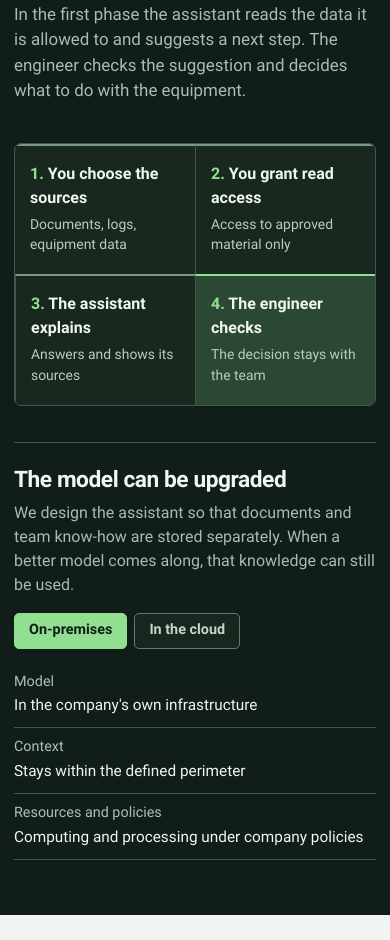
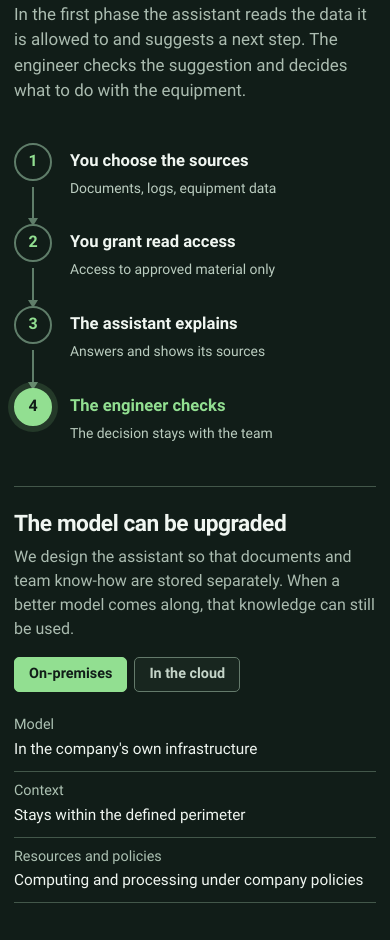
Before and after one commit to RuslanLomaka/sig-web-presentation, a plain HTML site: page dist/index.html in a window 390 px wide. Shown: the part 6593-7533 px from the top of the page. Drawn offline with Linux system fonts and the light colour scheme.

Commit message:
Show the "You decide" steps as a process flow, not as cards
The four steps looked like clickable cards (the highlighted last one
read as a selected tab) but are not interactive. They are now numbered
circles joined by arrows, without card borders, fills or hover states;
the final step, where the engineer decides, has a solid lime circle.
On phones the flow becomes a vertical timeline with downward arrows.

Also preload the headline's display font so it appears with the first
paint. styles.css version bumped to v=10.

Co-Authored-By: Claude Opus 5.5 <noreply@anthropic.com>

```diff
--- a/dist/index.html
+++ b/dist/index.html
@@ -32,9 +32,10 @@
   <meta name="twitter:card" content="summary_large_image">
   <link rel="preload" href="assets/Roboto-Regular.woff2" as="font" type="font/woff2" crossorigin>
   <link rel="preload" href="assets/Roboto-Bold.woff2" as="font" type="font/woff2" crossorigin>
+  <link rel="preload" href="assets/Rubik-BoldItalic.woff2" as="font" type="font/woff2" crossorigin>
   <link rel="preload" href="assets/production-line.webp" as="image" fetchpriority="high">
   <script type="application/ld+json">{"@context":"https://schema.org","@type":"SoftwareApplication","name":"Sintelligence","applicationCategory":"BusinessApplication","description":"Industrial AI assistant that finds resource losses, explains downtime and keeps a team's know-how, with sources for every answer.","url":"https://sintelligence.sig-automation.de/","inLanguage":["de","en","uk"],"publisher":{"@type":"Organization","name":"Smart Industry Group GmbH","url":"https://sig-automation.com/"}}</script>
-  <link rel="stylesheet" href="styles.css?v=9">
+  <link rel="stylesheet" href="styles.css?v=10">
   <script src="i18n.js?v=9"></script>
   <script src="demo.js?v=9" defer></script>
 </head>
--- a/dist/styles.css
+++ b/dist/styles.css
@@ -386,15 +386,23 @@ h3 { font-size: 1.42rem; line-height: 1.23; letter-spacing: -.02em; }
 .control-section { background: var(--ink); color: #f0f6f1; }
 .control-section .section-intro > p { color: var(--dark-muted); }
 .control-flow, .pilot-steps { display: grid; grid-template-columns: repeat(4, 1fr); list-style: none; padding: 0; margin: 0; }
-.control-flow { border: 1px solid #43574a; border-radius: 7px; overflow: hidden; background: #18281f; margin-bottom: 36px; }
-.control-flow li { border-top: 2px solid #789982; padding: 17px 15px; }
-.control-flow li + li { border-left: 1px solid #43574a; }
-.control-flow li:last-child { background: #2b4835; border-top-color: var(--lime); }
-.control-flow span { display: block; font-weight: 700; }
-.control-flow { counter-reset: step; }
-.control-flow li { counter-increment: step; }
-.control-flow span::before { content: counter(step) ". "; color: var(--lime); }
 .control-flow small { color: #bbcdc0; display: block; margin-top: 5px; font-size: .87rem; }
+/* "You decide" is a fixed process, not a set of controls: numbered steps joined by arrows,
+   with no card borders, fills or hover states that would suggest something to click. */
+.control-flow { counter-reset: step; gap: 28px; margin-bottom: 40px; }
+.control-flow li { position: relative; counter-increment: step; padding-top: 54px; cursor: default; }
+.control-flow li::before {
+  content: counter(step); position: absolute; top: 0; left: 0; width: 38px; height: 38px; border-radius: 50%;
+  display: grid; place-items: center; border: 2px solid #5f7d69; background: var(--ink); color: var(--lime); font-weight: 700;
+}
+.control-flow li:not(:last-child)::after { content: ""; position: absolute; top: 18px; left: 48px; right: -12px; height: 2px; background: #5f7d69; }
+.control-flow li:not(:last-child) small::after {
+  content: ""; position: absolute; top: 14px; right: -20px;
+  border-style: solid; border-width: 5px 0 5px 8px; border-color: transparent transparent transparent #5f7d69;
+}
+.control-flow li:last-child::before { background: var(--lime); border-color: var(--lime); color: var(--ink); box-shadow: 0 0 0 6px rgba(146, 223, 145, .14); }
+.control-flow li:last-child span { color: var(--lime); }
+.control-flow span { display: block; font-weight: 700; font-size: 1.04rem; }
 .deployment { display: grid; grid-template-columns: 1fr 1.45fr; gap: 34px; border-top: 1px solid #43574a; padding-top: 25px; }
 .deployment > div:first-child p { color: var(--dark-muted); margin-top: 6px; max-width: 400px; }
 .deployment .choice-group { margin-top: 0; }
@@ -462,7 +470,11 @@ h3 { font-size: 1.42rem; line-height: 1.23; letter-spacing: -.02em; }
   .scenario { gap: 0; }
   .scenario-output { border-left: 0; border-top: 1px solid var(--line); }
   .source-connector, .source-tail { display: none; }
-  .control-flow { grid-template-columns: repeat(2, 1fr); }
+  /* Phones: a vertical timeline with downward arrows. */
+  .control-flow { grid-template-columns: 1fr; gap: 24px; }
+  .control-flow li { padding: 7px 0 0 56px; min-height: 38px; }
+  .control-flow li:not(:last-child)::after { top: 44px; bottom: -18px; left: 18px; right: auto; width: 2px; height: auto; }
+  .control-flow li:not(:last-child) small::after { top: auto; bottom: -26px; right: auto; left: 14px; border-width: 8px 5px 0 5px; border-color: #5f7d69 transparent transparent transparent; }
   .pilot-steps { grid-template-columns: 1fr; gap: 5px; }
   .pilot-action, .footer-layout { align-items: flex-start; flex-wrap: wrap; }
   .integration-group { grid-template-columns: 1fr; gap: 14px; }
```
